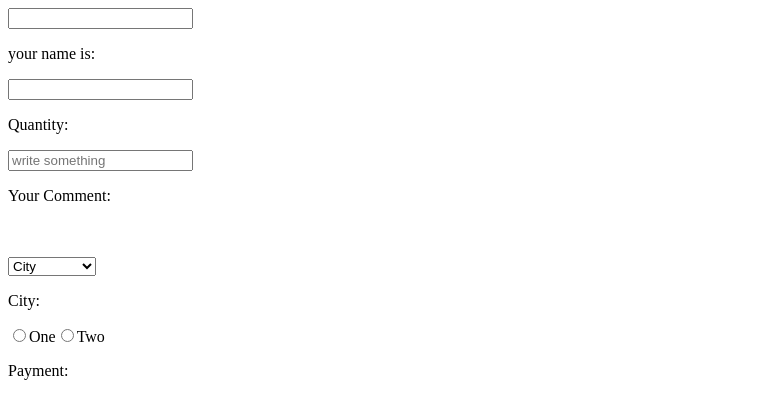
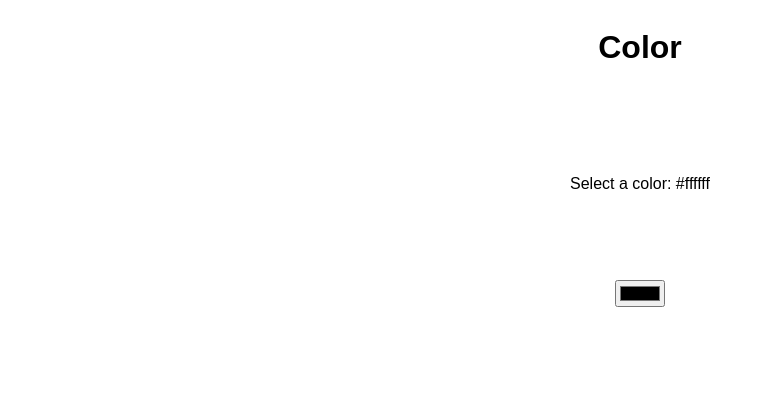
Before and after one commit to bishnulimbu/RRepo1, a React (Vite) app in the folder my-react-app/: page / in a window 1280 px wide. Shown: the top 418 px of the page, without its empty margins (0-765 px from the left). Built offline with nearby package versions, Linux system fonts and the light colour scheme.

Commit message:
added component in app file

```diff
--- a/my-react-app/src/App.jsx
+++ b/my-react-app/src/App.jsx
@@ -10,6 +10,7 @@ import Profile from "./profilepic.jsx";
 import Component1 from "./Component1.jsx";
 import Counter1 from "./Counter1.jsx";
 import Component2 from "./Component2.jsx";
+import ColorPicker from "./ColorPicker.jsx";
 
 function App() {
   const list1 = [
@@ -48,7 +49,8 @@ function App() {
       {/* <Profile /> */}
       {/* <Component1 /> */}
       {/* <Counter1 /> */}
-      <Component2 />
+      {/* <Component2 /> */}
+      <ColorPicker />
     </>
   );
 }
```
